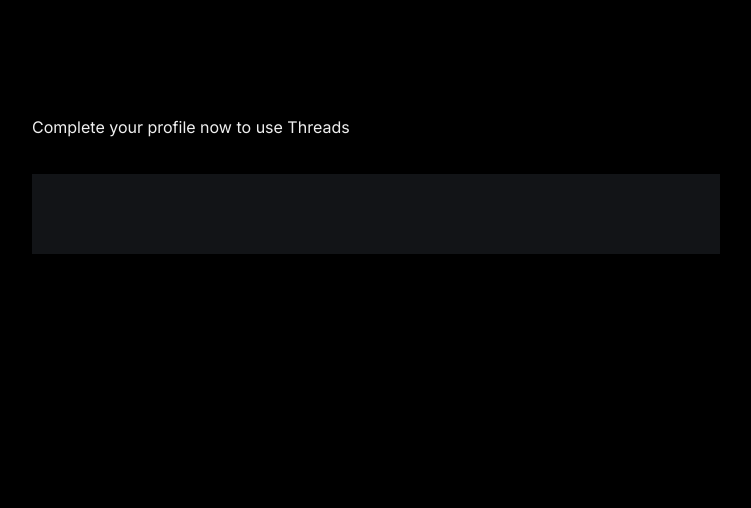
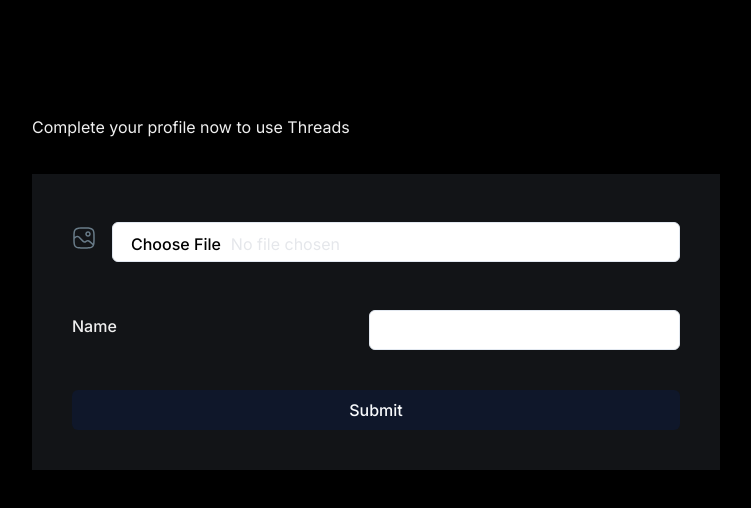
Before and after one commit to shavakkar/threads, a Next.js app: page /onboarding in a window 1280 px wide. Shown: the top 508 px of the page, without its empty margins (264-1015 px from the left). Built offline with nearby package versions, Linux system fonts and the light colour scheme; no server answers.

Commit message:
form on the way

```diff
--- a/components/forms/AccountProfile.tsx
+++ b/components/forms/AccountProfile.tsx
@@ -1,8 +1,24 @@
 "use client";
 
-import { Form } from "@/components/ui/form";
 import { useForm } from "react-hook-form";
 import { zodResolver } from "@hookform/resolvers/zod";
+import { userValidation } from "@/lib/validations/user";
+
+import { Button } from "@/components/ui/button";
+import {
+  Form,
+  FormControl,
+  FormDescription,
+  FormField,
+  FormItem,
+  FormLabel,
+  FormMessage,
+} from "@/components/ui/form";
+import { Input } from "@/components/ui/input";
+
+import { z } from "zod";
+import Image from "next/image";
+import { ChangeEvent } from "react";
 
 interface Props {
   user: {
@@ -18,10 +34,93 @@
 
 const AccountProfile = ({ user, btnTitle }: Props) => {
   const form = useForm({
-    resolver: zodResolver(),
+    resolver: zodResolver(userValidation),
+    defaultValues: {
+      profile_photo: "",
+      name: "",
+      username: "",
+      bio: "",
+    },
   });
 
-  return <Form></Form>;
+  const handleImage = (
+    e: ChangeEvent,
+    fieldChange: (value: string) => void
+  ) => {
+    e.preventDefault();
+  };
+
+  function onSubmit(values: z.infer<typeof userValidation>) {
+    // Do something with the form values.
+    // ✅ This will be type-safe and validated.
+    console.log(values);
+  }
+
+  return (
+    <Form {...form}>
+      <form
+        onSubmit={form.handleSubmit(onSubmit)}
+        className="flex flex-col justify-start gap-10"
+      >
+        <FormField
+          control={form.control}
+          name="profile_photo"
+          render={({ field }) => (
+            <FormItem className="flex items-center gap-4">
+              <FormLabel className="account-form_image-label">
+                {field.value ? (
+                  <Image
+                    src={field.value}
+                    alt="Profile photo"
+                    width={96}
+                    height={96}
+                    priority
+                    className="rounded-full object-comtain"
+                  />
+                ) : (
+                  <Image
+                    src="/assets/profile.svg"
+                    alt="Profile photo"
+                    width={24}
+                    height={24}
+                    className="object-comtain"
+                  />
+                )}
+              </FormLabel>
+              <FormControl className="flex-1 text-base-semibold text-gray-200">
+                <Input
+                  type="file"
+                  accept="image/*"
+                  placeholder="Upload a Image"
+                  className="account-form_image-input"
+                  onChange={(e) => handleImage(e, field.onChange)}
+                />
+              </FormControl>
+            </FormItem>
+          )}
+        />
+        <FormField
+          control={form.control}
+          name="profile_photo"
+          render={({ field }) => (
+            <FormItem className="flex items-center gap-3 w-full">
+              <FormLabel className="text-base-semibold flex-1 text-light-2">
+                Name
+              </FormLabel>
+              <FormControl className="flex-1 text-base-semibold text-gray-200">
+                <Input
+                  type="text"
+                  className="account-form_input no-focus"
+                  {...field}
+                />
+              </FormControl>
+            </FormItem>
+          )}
+        />
+        <Button type="submit">Submit</Button>
+      </form>
+    </Form>
+  );
 };
 
 export default AccountProfile;
--- /dev/null
+++ b/components/ui/input.tsx
@@ -0,0 +1,25 @@
+import * as React from "react"
+
+import { cn } from "@/lib/utils"
+
+export interface InputProps
+  extends React.InputHTMLAttributes<HTMLInputElement> {}
+
+const Input = React.forwardRef<HTMLInputElement, InputProps>(
+  ({ className, type, ...props }, ref) => {
+    return (
+      <input
+        type={type}
+        className={cn(
+          "flex h-10 w-full rounded-md border border-slate-200 bg-white px-3 py-2 text-sm ring-offset-white file:border-0 file:bg-transparent file:text-sm file:font-medium placeholder:text-slate-500 focus-visible:outline-none focus-visible:ring-2 focus-visible:ring-slate-950 focus-visible:ring-offset-2 disabled:cursor-not-allowed disabled:opacity-50 dark:border-slate-800 dark:bg-slate-950 dark:ring-offset-slate-950 dark:placeholder:text-slate-400 dark:focus-visible:ring-slate-300",
+          className
+        )}
+        ref={ref}
+        {...props}
+      />
+    )
+  }
+)
+Input.displayName = "Input"
+
+export { Input }
--- a/lib/validations/user.ts
+++ b/lib/validations/user.ts
@@ -1,6 +1,8 @@
 import * as z from 'zod';
 
 export const userValidation = z.object({
-    profile_photo: z.string().url().nonempty(),
-
+    profile_photo: z.string().url().min(1),
+    name: z.string().min(3).max(30),
+    username: z.string().min(3).max(30),
+    bio: z.string().min(3).max(1000),
 })
```
